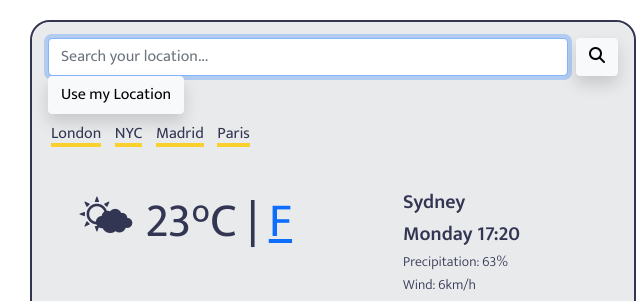
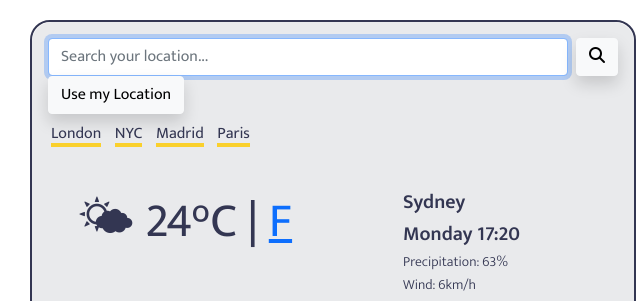
Before and after one commit to lsheehan89/wetbulb, a website built with Parcel: page index.html in a window 1280 px wide. Shown: the top 301 px of the page, 307-947 px from the left. Built offline with nearby package versions, Linux system fonts and the light colour scheme.

Commit message:
Changed fake temp text to test connection to github

```diff
--- a/index.html
+++ b/index.html
@@ -61,7 +61,7 @@
             🌤
             <span
             id="fake-temp">
-            23°C |
+            24°C |
                 </span>
             <span>
                  <a href="#" id="fahrenheit-link">F</a>
```
